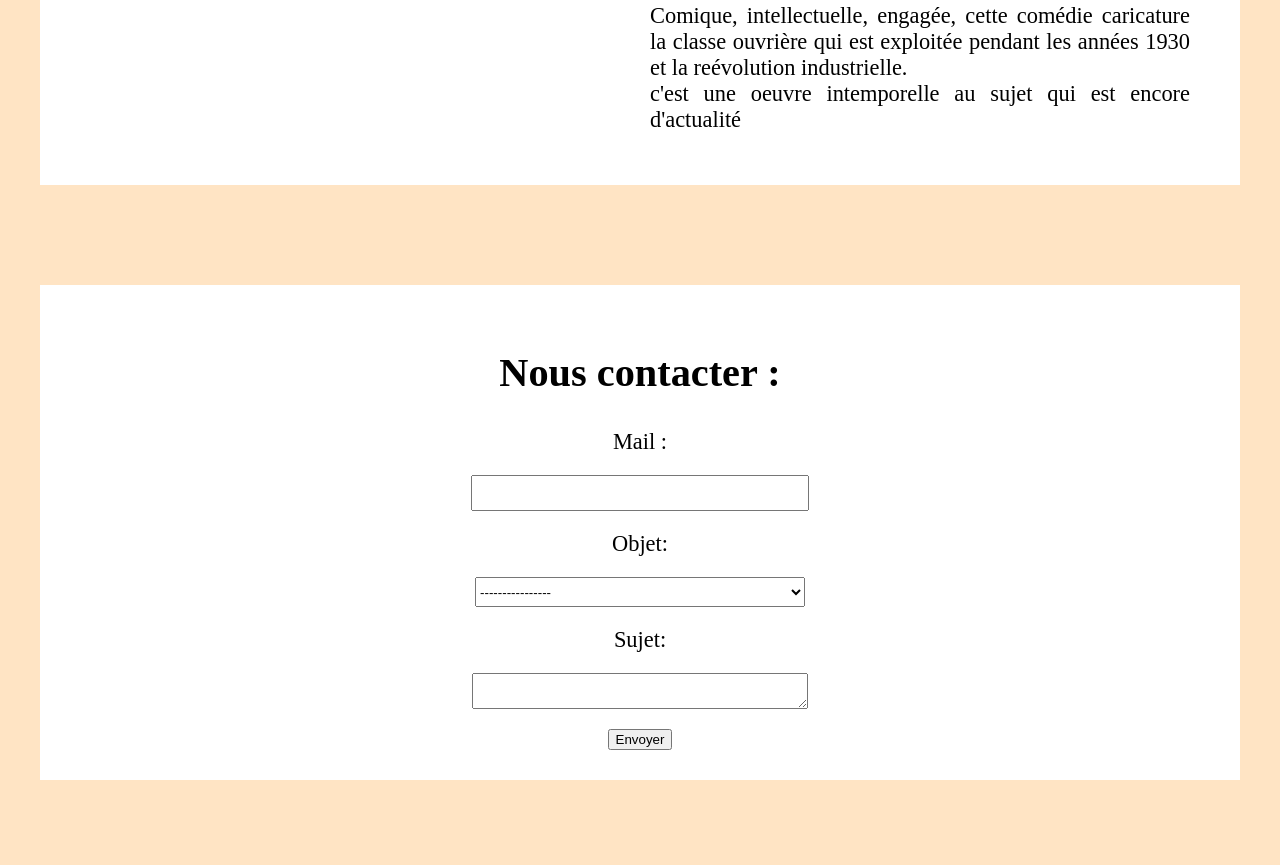
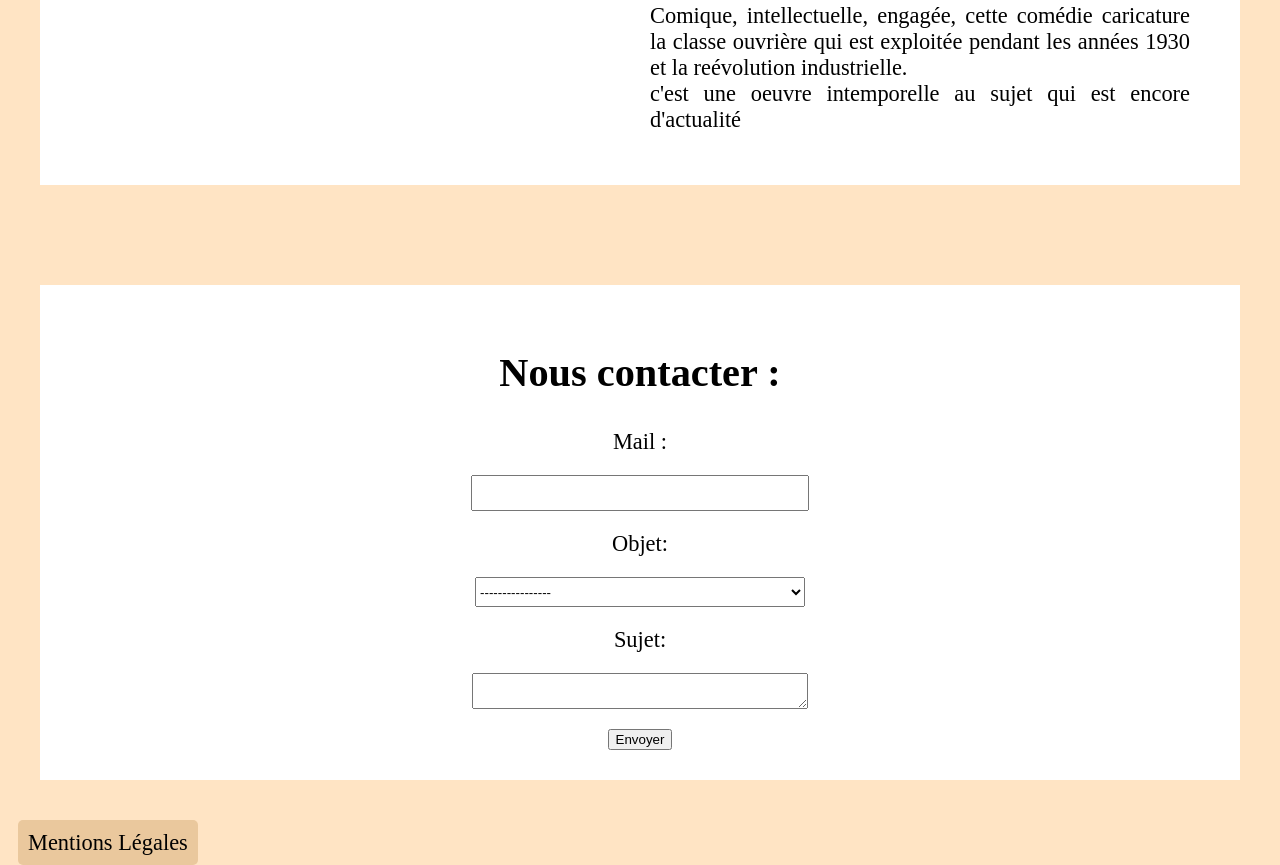
Before and after one commit to ZenonStella/CharlieCaplin, a plain HTML site: page index.html in a window 1280 px wide. Shown: the part 3785-4650 px from the top of the page. Before the commit the page ends 4623 px from the top, so only its background shows below. Drawn offline with Linux system fonts and the light colour scheme.

Commit message:
mentions legales

```diff
--- a/index.html
+++ b/index.html
@@ -159,7 +159,7 @@
         </section>
     </main>
     <footer>
-
+        <a href="#">Mentions Légales</a>
     </footer>
 </body>
 </html>
```
